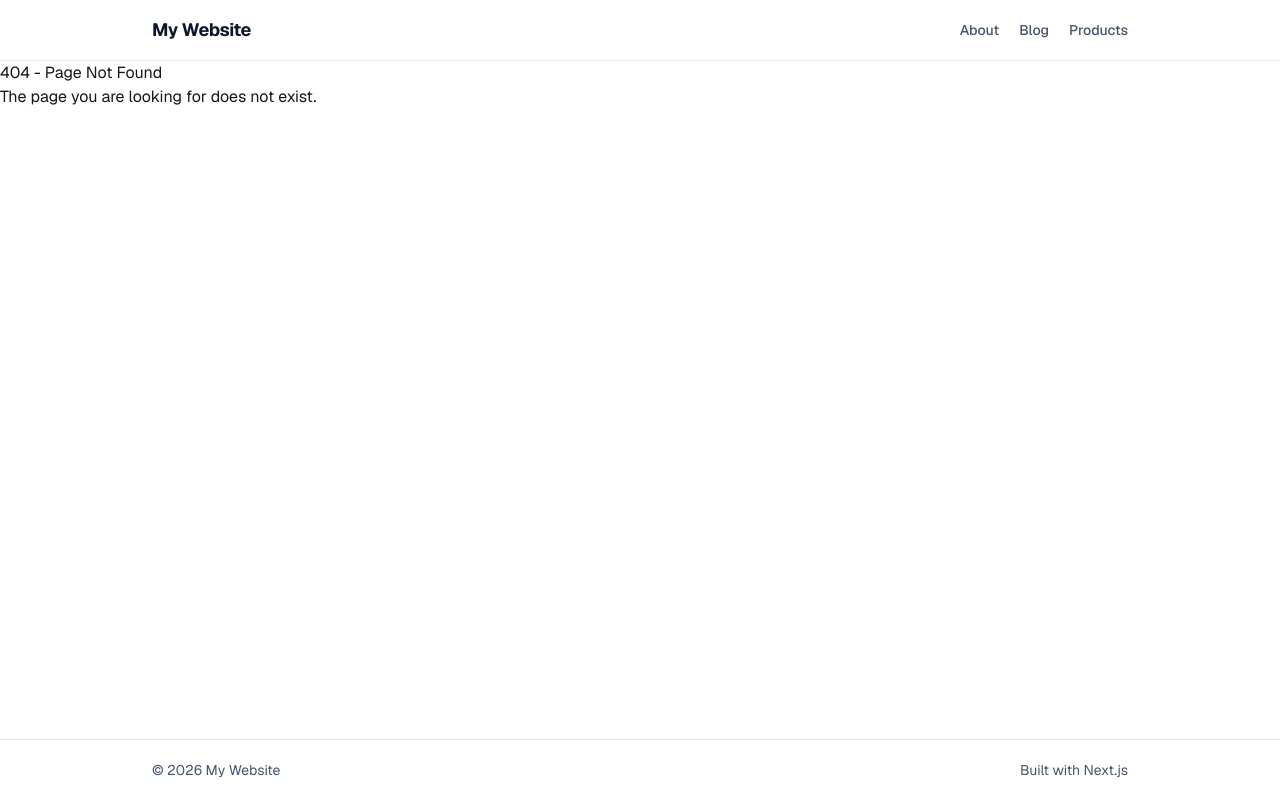
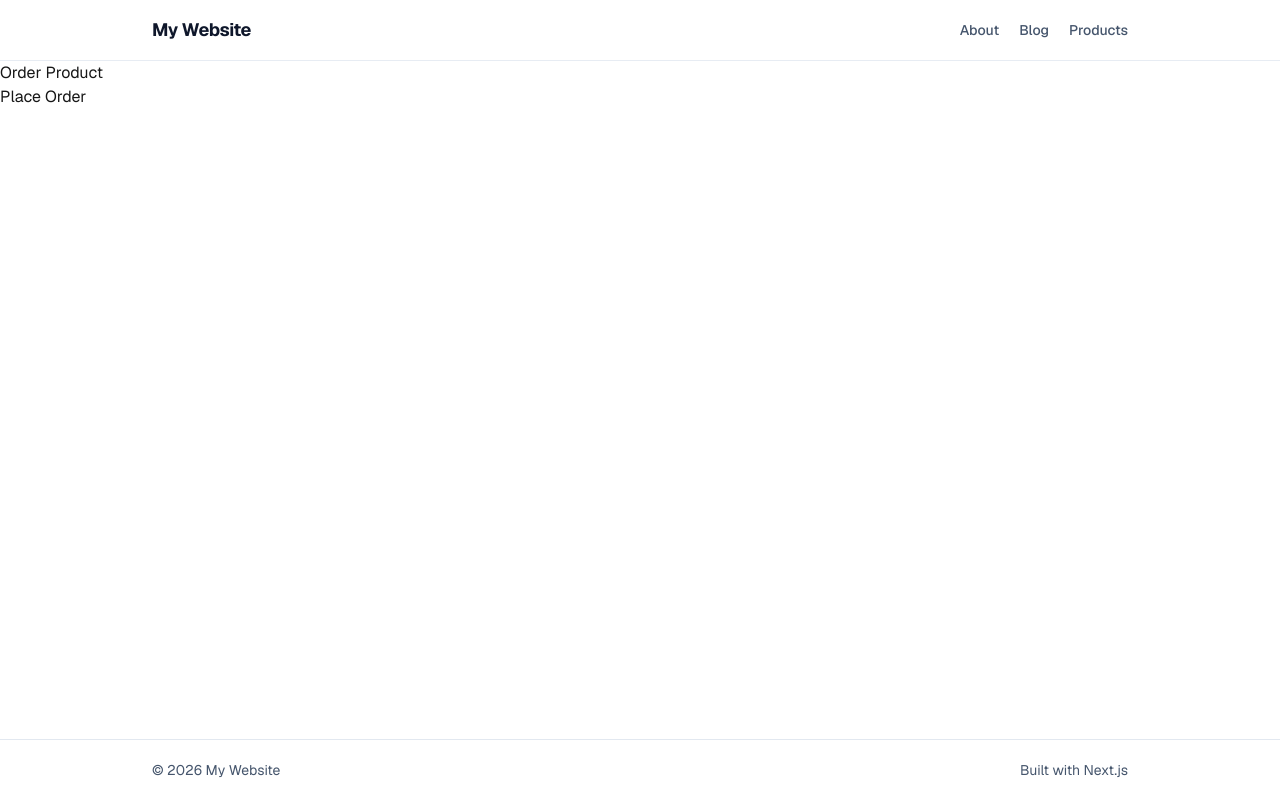
Before and after one commit to bikeeprajapati/nextjs-fundamentals, a Next.js app: page /order-product in a window 1280 px wide. Before the commit this address had no page. Built offline with nearby package versions, Linux system fonts and the light colour scheme.

Commit message:
Refactor product review redirection logic and add order product page

```diff
--- /dev/null
+++ b/app/order-product/page.tsx
@@ -0,0 +1,19 @@
+"use client";
+
+import { useRouter } from "next/navigation";
+
+export default function OrderProduct() {
+    const router = useRouter();
+
+    const handleOrder = () => {
+        alert("Order placed!");
+        router.push("/");
+    };
+
+    return (
+        <>
+            <h1>Order Product</h1>
+            <button onClick={handleOrder}>Place Order</button>
+        </>
+    );
+}
--- a/app/products/[productid]/reviews/[reviewid]/page.tsx
+++ b/app/products/[productid]/reviews/[reviewid]/page.tsx
@@ -1,4 +1,4 @@
-import { notFound } from "next/navigation";
+import { notFound , redirect} from "next/navigation";
 export default async  function ProductReview({
     params,
 }: {
@@ -6,7 +6,8 @@ export default async  function ProductReview({
 }) {
     const { productid, reviewid } = await params;
     if (parseInt(reviewid) > 100) {
-        notFound();
+        //notFound();
+        redirect("/products");
     }
     return (
         <>
```
